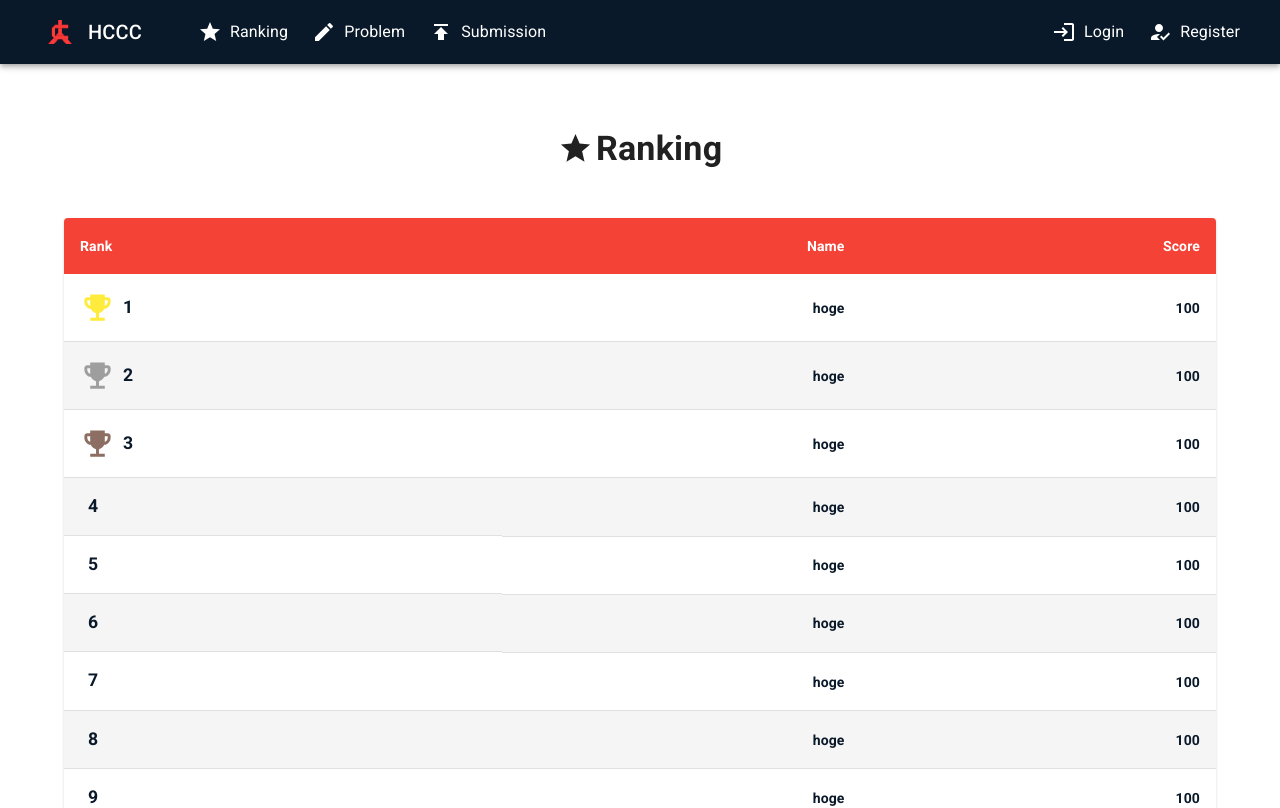
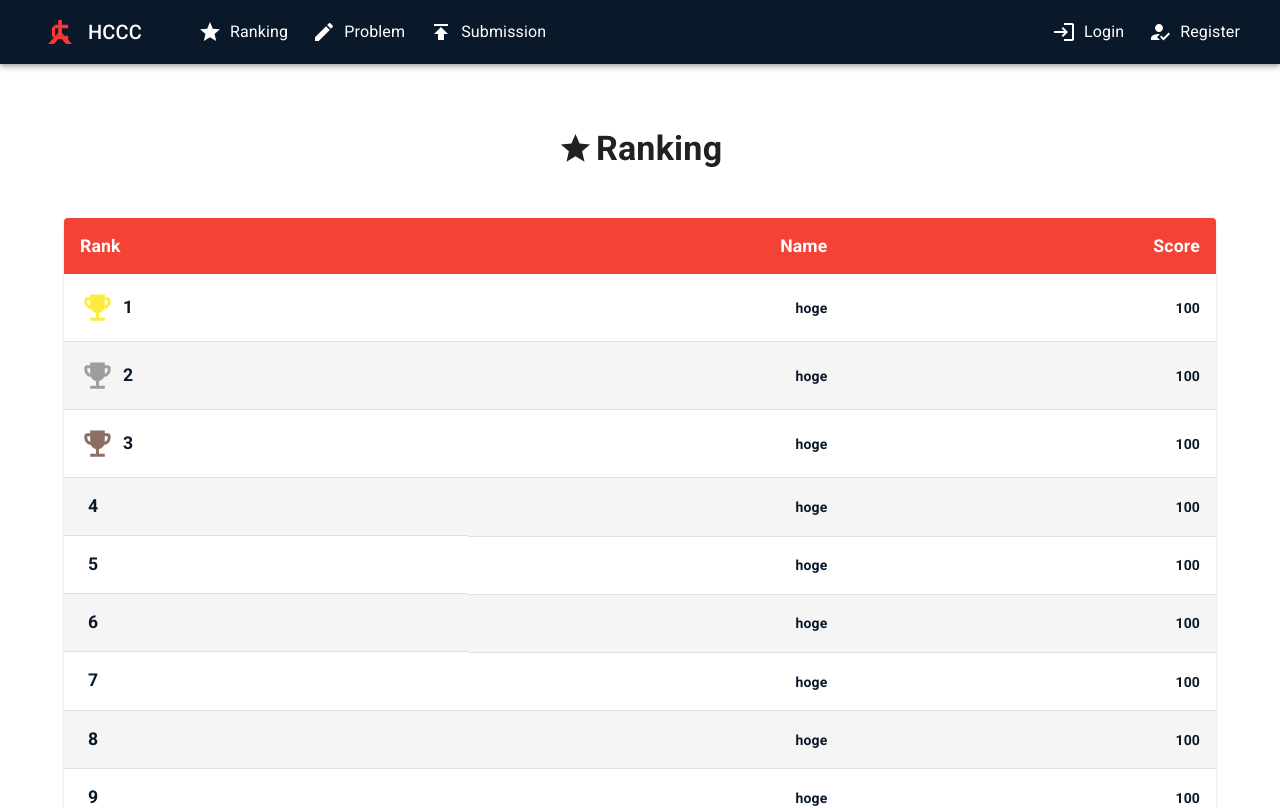
Before and after one commit to HumanCCompilerContest/Human-C-Compiler-Contest_frontend, a Next.js app: page /ranking in a window 1280 px wide. Shown: the top 808 px of the page. Built offline with nearby package versions, Linux system fonts and the light colour scheme.

Commit message:
add style to TableHead

```diff
--- a/src/components/molecules/RankingTable.tsx
+++ b/src/components/molecules/RankingTable.tsx
@@ -23,22 +23,30 @@ type RankingTableProps = {
 const RankingTable: FC<RankingTableProps> = ({ sx, rankingList }) => {
   return (
     <TableContainer component={Paper} sx={{ m: '3rem 0', ...sx }}>
-      <Table sx={{ minWidth: 650 }} aria-label='simple table'>
+      <Table sx={{ minWidth: 650 }}>
         <TableHead>
           <StyledTableRow>
-            <StyledTableCell>Rank</StyledTableCell>
-            <StyledTableCell align='right'>Name</StyledTableCell>
-            <StyledTableCell align='right'>Score</StyledTableCell>
+            <StyledTableCell sx={{ fontWeight: 700, fontSize: '1.1rem' }}>
+              Rank
+            </StyledTableCell>
+            <StyledTableCell
+              align='right'
+              sx={{ fontWeight: 700, fontSize: '1.1rem' }}
+            >
+              Name
+            </StyledTableCell>
+            <StyledTableCell
+              align='right'
+              sx={{ fontWeight: 700, fontSize: '1.1rem' }}
+            >
+              Score
+            </StyledTableCell>
           </StyledTableRow>
         </TableHead>
         <TableBody>
           {rankingList.map((row) => (
-            <StyledTableRow
-              key={row.rank}
-              sx={{ '&:last-child td, &:last-child th': { border: 0 } }}
-            >
+            <StyledTableRow key={row.rank}>
               <StyledTableCell
-                component='th'
                 scope='row'
                 sx={{
                   display: 'flex',
```
